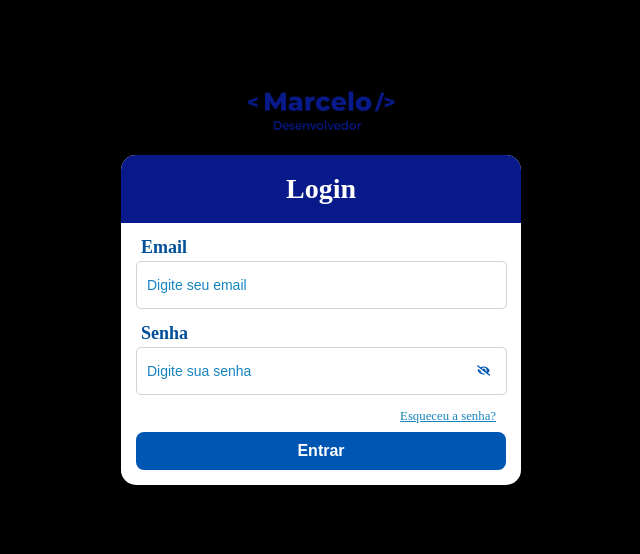
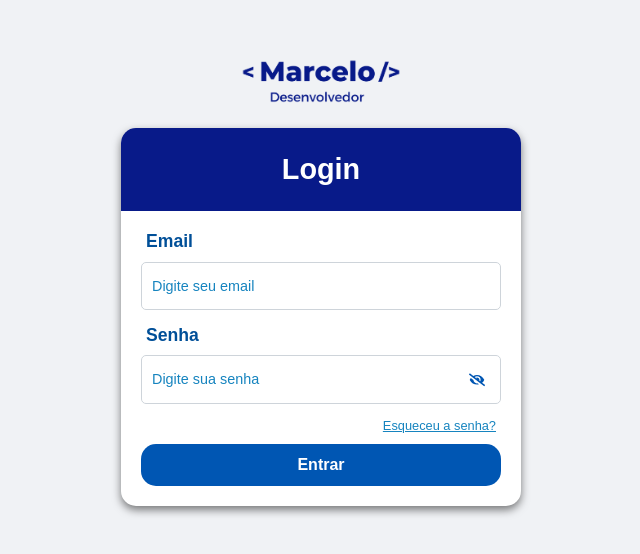
Before and after one commit to marcelobezerrajr/sistema-gestao-de-usuarios, a React (Vite) app in the folder frontend/: page / in a window 1280 px wide. Shown: the part 118-672 px from the top of the page, without its empty margins (319-959 px from the left). Built offline with nearby package versions, Linux system fonts and the light colour scheme.

Commit message:
Add global styles and normalize.css; refactor Login styles and remove Reset.css

```diff
--- a/frontend/package.json
+++ b/frontend/package.json
@@ -13,6 +13,7 @@
     "@fortawesome/free-solid-svg-icons": "^6.7.1",
     "@fortawesome/react-fontawesome": "^0.2.2",
     "axios": "^1.7.8",
+    "normalize.css": "^8.0.1",
     "react": "^18.3.1",
     "react-bootstrap": "^2.10.6",
     "react-dom": "^18.3.1",
--- a/frontend/src/App.jsx
+++ b/frontend/src/App.jsx
@@ -1,7 +1,9 @@
 import React from "react";
 import { MainProvider } from "./context/MainContext";
 import Routes from "./routes";
-import "./styles/Reset.css";
+import "normalize.css";
+import "./styles/global.css";
+import "./styles/vars.css";
 
 const App = () => {
   return (
--- a/frontend/src/pages/LoginPage.jsx
+++ b/frontend/src/pages/LoginPage.jsx
@@ -3,79 +3,84 @@ import { Form, Card, Alert, Spinner, Button } from "react-bootstrap";
 import { FaEye, FaEyeSlash } from "react-icons/fa";
 import logo from "../assets/logo_marcelo_desenvolvedor.png";
 import useLogin from "../hooks/useLogin";
-import "../styles/Login.css";
+import "../styles/LoginPage.css";
+import "../styles/vars.css";
 
 const LoginPage = () => {
-  const [email, setEmail] = useState("");
-  const [password, setPassword] = useState("");
   const [showPassword, setShowPassword] = useState(false);
+  const [formData, setFormData] = useState({ email: "", password: "" });
 
   const { login, loading, error } = useLogin();
 
+  const handleChange = (e) => {
+    const { name, value } = e.target;
+    setFormData((prev) => ({ ...prev, [name]: value }));
+  };
+
   const handleSubmit = async (e) => {
     e.preventDefault();
-    await login(email, password);
+    await login(formData.email, formData.password);
   };
 
   return (
+    <div className="login">
       <div className="login-container">
-      <div className="login-logo-container">
-        <img src={logo} alt="Logo Marcelo Desenvolvedor" className="logo-dev" />
+        <div className="logo">
+          <img src={logo} alt="Logo Marcelo Desenvolvedor" />
         </div>
-      <Card className="login-card-custom">
-        <Card.Header className="login-card-header-custom">
+        <Card className="login-card">
+          <Card.Header className="login-card-header">
             <h4>Login</h4>
           </Card.Header>
           <Card.Body className="login-card-body">
             {error && (
-            <Alert className="login-alert-custom" variant="danger">
+              <Alert className="login-alert" variant="danger">
                 {error}
               </Alert>
             )}
             <Form onSubmit={handleSubmit}>
-            <Form.Group controlId="formBasicEmail">
+              <Form.Group controlId="formEmail">
                 <Form.Label className="login-form-label">Email</Form.Label>
                 <div className="login-email-container">
                   <Form.Control
                     type="email"
+                    name="email"
                     placeholder="Digite seu email"
-                  value={email}
-                  onChange={(e) => setEmail(e.target.value)}
-                  className="login-form-control-custom"
+                    value={formData.email}
+                    onChange={handleChange}
+                    className="login-form-control"
                     required
                   />
                 </div>
               </Form.Group>
 
-            <Form.Group controlId="formBasicPassword">
+              <Form.Group controlId="formPassword">
                 <Form.Label className="login-form-label">Senha</Form.Label>
                 <div className="login-password-container">
                   <Form.Control
                     type={showPassword ? "text" : "password"}
+                    name="password"
                     placeholder="Digite sua senha"
-                  value={password}
-                  onChange={(e) => setPassword(e.target.value)}
-                  className="login-form-control-custom"
+                    value={formData.password}
+                    onChange={handleChange}
+                    className="login-form-control"
                     required
                   />
                   <Button
                     type="button"
                     className="login-password-toggle"
                     onClick={() => setShowPassword(!showPassword)}
+                    aria-label="Toggle password visibility"
                   >
                     {showPassword ? <FaEye /> : <FaEyeSlash />}
                   </Button>
                 </div>
-              <div className="login-forgot-password">
+                <div className="forgot-password">
                   <a href="/request-password">Esqueceu a senha?</a>
                 </div>
               </Form.Group>
 
-            <Button
-              type="submit"
-              className="login-button-custom"
-              disabled={loading}
-            >
+              <Button type="submit" className="login-button" disabled={loading}>
                 {loading ? (
                   <>
                     <Spinner
@@ -94,6 +99,7 @@ const LoginPage = () => {
           </Card.Body>
         </Card>
       </div>
+    </div>
   );
 };
 
--- /dev/null
+++ b/frontend/src/styles/Global.css
@@ -0,0 +1,4 @@
+body {
+  background: #f0f2f5;
+  font-family: var(--font-dm-sans);
+}
--- a/frontend/src/styles/Login.css
+++ /dev/null
@@ -1,155 +0,0 @@
-html,
-body {
-  height: 100%;
-  margin: 0;
-  padding: 0;
-}
-
-.login-container {
-  display: flex;
-  flex-direction: column;
-  align-items: center;
-  justify-content: center;
-  height: 100vh;
-  animation: fadeIn 1s ease;
-}
-
-.login-logo-container {
-  margin-bottom: 10px;
-}
-
-.logo-dev {
-  margin: 10px;
-  width: 150px;
-  height: auto;
-  transition: transform 0.3s, filter 0.3s;
-}
-
-.logo-dev:hover {
-  transform: scale(1.1);
-  filter: brightness(0.9);
-}
-
-.login-card-custom {
-  width: 100%;
-  max-width: 400px;
-  box-shadow: 0 4px 8px rgba(0, 0, 0, 0.2);
-  border-radius: 15px;
-  background-color: #fff;
-}
-
-.login-card-header-custom {
-  color: #fff;
-  background-color: #081a89;
-  border-radius: 15px 15px 0 0;
-  text-align: center;
-  padding: 20px;
-}
-
-.login-card-header-custom h4 {
-  margin: 0;
-  font-size: 1.75rem;
-  display: flex;
-  align-items: center;
-  justify-content: center;
-}
-
-.login-card-body {
-  padding: 15px;
-}
-
-.login-form-label {
-  color: #004f98;
-  font-weight: bold;
-  font-size: 18px;
-  margin-left: 5px;
-}
-
-.login-form-control-custom {
-  width: 97%;
-  margin: 5px 0px 10px 0px;
-  padding: 15px 0px 15px 10px;
-  border-radius: 5px;
-  border: 1px solid #ced4da;
-  transition: border-color 0.3s;
-  color: #1684bf;
-  font-size: 14px;
-}
-
-.login-form-control-custom::placeholder {
-  color: #1684bf;
-}
-
-.login-form-control-custom:focus {
-  box-shadow: none;
-  border-color: #1684bf;
-}
-
-.login-email-container {
-  margin-bottom: 5px;
-  position: relative;
-}
-
-.login-password-container {
-  margin-bottom: 5px;
-  position: relative;
-}
-
-.login-password-toggle {
-  position: absolute;
-  top: 48%;
-  right: 10px;
-  transform: translateY(-50%);
-  z-index: 10;
-  background: transparent;
-  border: none;
-  color: #0056b3;
-}
-
-.login-password-toggle:hover {
-  cursor: pointer;
-}
-
-.login-button-custom {
-  width: 100%;
-  padding: 10px 10px;
-  border-radius: 8px;
-  background-color: #0056b3;
-  color: #fff;
-  border: none;
-  transition: background-color 0.3s;
-  font-size: 1rem;
-  font-weight: bold;
-}
-
-.login-button-custom:hover {
-  background-color: #081a89;
-}
-
-.login-forgot-password {
-  text-align: right;
-  margin-right: 10px;
-  margin-bottom: 10px;
-  font-size: 0.8rem;
-}
-
-.login-forgot-password a {
-  color: #1684bf;
-  text-decoration: none;
-  text-decoration: underline;
-}
-
-.login-alert-custom {
-  margin-bottom: 15px;
-  text-align: center;
-  padding: 7px;
-  background-color: #f8d7da;
-  border: 1px solid #f5c6cb !important;
-  color: #721c24 !important;
-}
-
-@media (max-width: 430px) {
-  .form-control-custom {
-    padding: 10px;
-  }
-}
--- /dev/null
+++ b/frontend/src/styles/LoginPage.css
@@ -0,0 +1,163 @@
+body,
+html {
+  margin: 0;
+  padding: 0;
+  height: 100%;
+}
+
+.login {
+  display: flex;
+  align-items: center;
+  justify-content: center;
+  height: 100vh;
+}
+
+.login-container {
+  display: flex;
+  flex-direction: column;
+  align-items: center;
+  width: 80vw;
+  gap: 20px;
+}
+
+.logo {
+  transition: transform 0.3s, filter 0.3s;
+}
+
+.logo img {
+  width: 160px;
+}
+
+.logo:hover {
+  transform: scale(1.1);
+  filter: brightness(0.9);
+}
+
+.login-card {
+  width: 100%;
+  max-width: 400px;
+  margin: 0 auto;
+  background-color: var(--card-bg);
+  border: none;
+  border-radius: var(--border-radius);
+  box-shadow: 0 4px 8px rgba(0, 0, 0, 0.5);
+  overflow: hidden;
+}
+
+.login-card-header {
+  padding: 10px;
+  color: #fff;
+  background-color: #081a89;
+  text-align: center;
+}
+
+.login-card-header h4 {
+  margin: 15px;
+  font-size: 1.8rem;
+  font-weight: bold;
+}
+
+.login-card-body {
+  padding: 20px;
+}
+
+.login-form-label {
+  margin-left: 5px;
+  color: #004f98;
+  font-size: 1.1rem;
+  font-weight: bold;
+}
+
+.login-form-control {
+  width: 94%;
+  margin: 10px 0px 10px 0px;
+  padding: 15px 10px 15px;
+  border: 1px solid #ced4da;
+  border-radius: 5px;
+  font-size: 0.9rem;
+  color: #0056b3;
+  transition: border-color 0.3s ease;
+}
+
+.login-form-control:focus {
+  border-color: #1684bf;
+  outline: none;
+}
+
+.login-form-control::placeholder {
+  color: #1684bf;
+}
+
+.login-email-container,
+.login-password-container {
+  margin-bottom: 5px;
+  position: relative;
+}
+
+.login-password-toggle {
+  position: absolute;
+  top: 53%;
+  right: 10px;
+  transform: translateY(-50%);
+  background: transparent;
+  border: none;
+  cursor: pointer;
+  color: #0056b3;
+  transition: color 0.3s;
+}
+
+.login-password-toggle:hover {
+  color: #081a89;
+}
+
+.forgot-password {
+  text-align: right;
+  margin: 0 5px 10px 0;
+  font-size: 0.8rem;
+}
+
+.forgot-password a {
+  color: #1684bf;
+  text-decoration: none;
+  text-decoration: underline;
+  transition: color 0.3s;
+}
+
+.forgot-password a:hover {
+  color: #0056b3;
+}
+
+.login-button {
+  width: 100%;
+  padding: 12px;
+  background-color: #0056b3;
+  color: #fff;
+  border: none;
+  border-radius: var(--border-radius);
+  font-size: 1rem;
+  font-weight: bold;
+  transition: background-color 0.3s;
+}
+
+.login-button:hover {
+  background-color: #081a89;
+}
+
+.login-alert {
+  background-color: var(--error-bg);
+  border: var(--error-border);
+  color: var(--error-text);
+  text-align: center;
+  padding: 10px;
+  margin-bottom: 15px;
+}
+
+@media (max-width: 430px) {
+  .login-container {
+    padding: 0 15px;
+  }
+
+  .logo {
+    width: 140px;
+  }
+}
--- a/frontend/src/styles/Reset.css
+++ /dev/null
@@ -1,137 +0,0 @@
-/* Reset Css */
-html,
-body,
-div,
-span,
-applet,
-object,
-iframe,
-h1,
-h2,
-h3,
-h4,
-h5,
-h6,
-p,
-blockquote,
-pre,
-a,
-abbr,
-acronym,
-address,
-big,
-cite,
-code,
-del,
-dfn,
-em,
-img,
-ins,
-kbd,
-q,
-s,
-samp,
-small,
-strike,
-strong,
-sub,
-sup,
-tt,
-var,
-b,
-u,
-i,
-center,
-dl,
-dt,
-dd,
-ol,
-ul,
-li,
-fieldset,
-form,
-label,
-legend,
-table,
-caption,
-tbody,
-tfoot,
-thead,
-tr,
-th,
-td,
-article,
-aside,
-canvas,
-details,
-embed,
-figure,
-figcaption,
-footer,
-header,
-hgroup,
-menu,
-nav,
-output,
-ruby,
-section,
-summary,
-time,
-mark,
-audio,
-video {
-  margin: 0;
-  padding: 0;
-  border: 0;
-  font-size: 100%;
-  vertical-align: baseline;
-}
-
-/* HTML5 display-role reset for older browsers */
-article,
-aside,
-details,
-figcaption,
-figure,
-footer,
-header,
-hgroup,
-menu,
-nav,
-section {
-  display: block;
-}
-
-body {
-  line-height: 1;
-  background: #000;
-  font-family: var(--font-dm-sans);
-}
-
-ol,
-ul {
-  list-style: none;
-}
-
-blockquote,
-q {
-  quotes: none;
-}
-
-blockquote:before,
-blockquote:after,
-q:before,
-q:after {
-  content: "";
-  content: none;
-}
-
-table {
-  border-collapse: collapse;
-  border-spacing: 0;
-}
-
-button {
-  border: none;
-  cursor: pointer;
-}
--- /dev/null
+++ b/frontend/src/styles/vars.css
@@ -0,0 +1,13 @@
+:root {
+  /* FONT */
+  --font-dm-sans: "DM Sans", sans-serif;
+
+  /* CARD */
+  --border-radius: 15px;
+  --card-bg: #fff;
+
+  /* ERROR */
+  --error-bg: #f8d7da;
+  --error-border: 1px solid #f5c6cb;
+  --error-text: #721c24;
+}
```
Also changed, not shown: 1 other file (tests, documents, lock files or other folders). Lines whose indentation alone changed are shown as unchanged.
